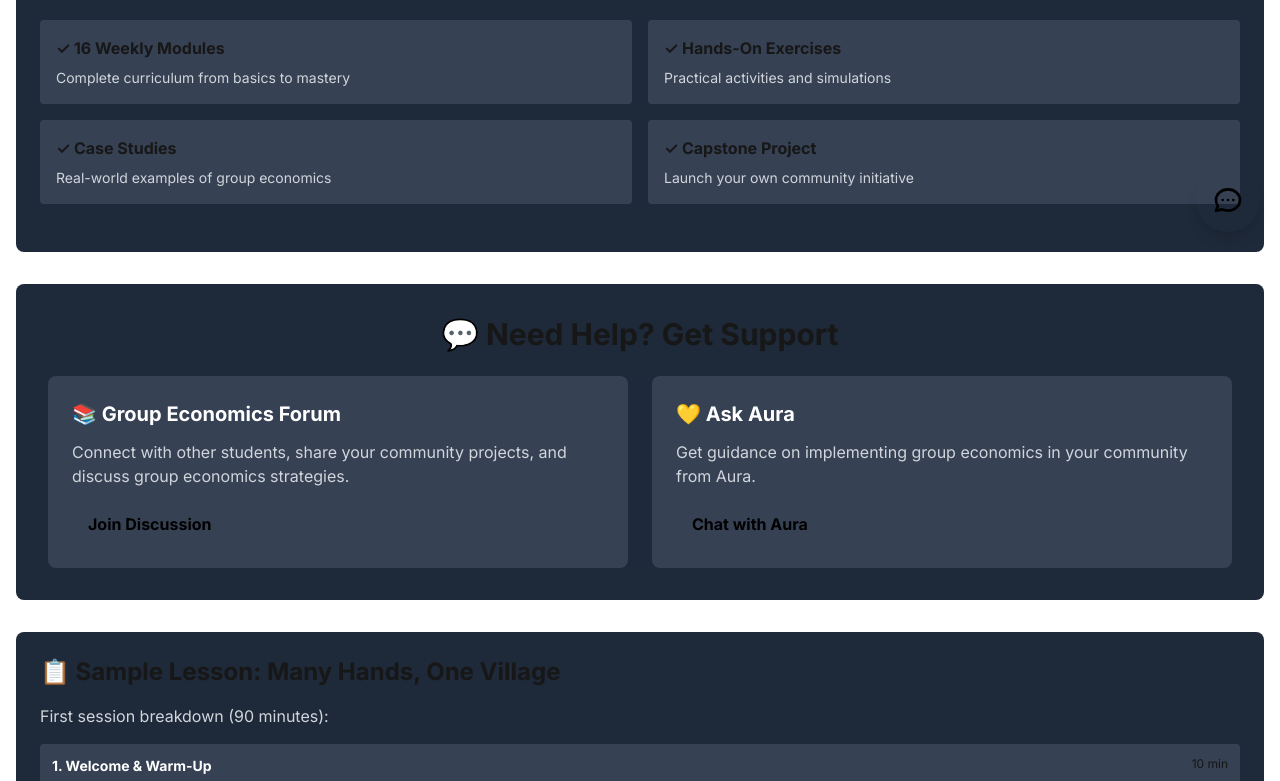
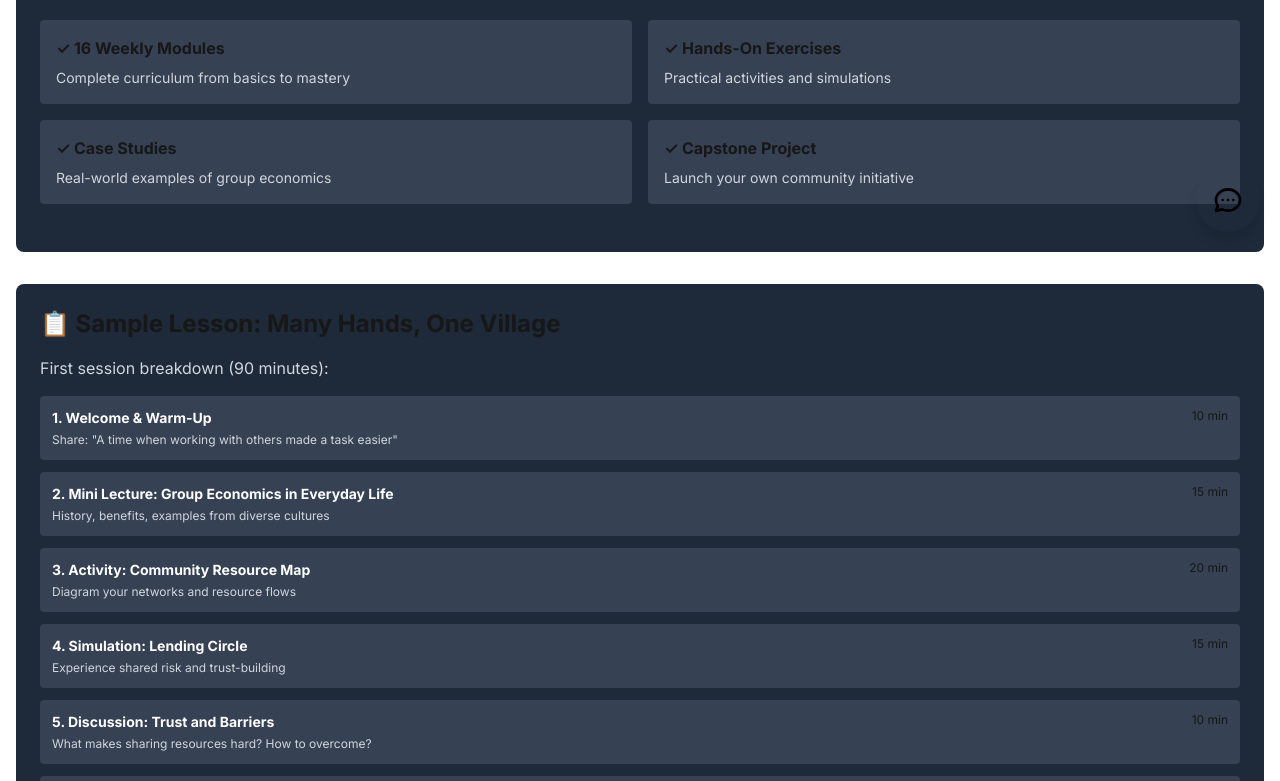
Before and after one commit to WETTENTLLC/wett-site, a Next.js app: page /wett-site/blueprint/group-economics-mastery in a window 1280 px wide. Shown: the part 548-1329 px from the top of the page. Built offline with nearby package versions, Linux system fonts and the light colour scheme.

Commit message:
Fix duplicate sections in Group Economics course and add comprehensive course audit

```diff
--- a/src/app/blueprint/group-economics-mastery/page.tsx
+++ b/src/app/blueprint/group-economics-mastery/page.tsx
@@ -178,22 +178,6 @@ export default function GroupEconomicsPage() {
         )}
       </div>
       )}
-
-      <div className="bg-gray-800 p-8 rounded-lg mb-8">
-        <h2 className="text-3xl font-bold text-wett-gold mb-6 text-center">💬 Need Help? Get Support</h2>
-        <div className="grid grid-cols-1 md:grid-cols-2 gap-6">
-          <div className="bg-gray-700 p-6 rounded-lg">
-            <h3 className="text-xl font-bold text-white mb-3">📚 Group Economics Forum</h3>
-            <p className="text-gray-300 mb-4">Connect with other students, share your community projects, and discuss group economics strategies.</p>
-            <a href="/family/members" className="inline-block bg-wett-gold text-black px-4 py-2 rounded font-bold hover:bg-yellow-400 transition">Join Discussion</a>
-          </div>
-          <div className="bg-gray-700 p-6 rounded-lg">
-            <h3 className="text-xl font-bold text-white mb-3">💛 Ask Aura</h3>
-            <p className="text-gray-300 mb-4">Get guidance on implementing group economics in your community from Aura.</p>
-            <a href="/family/aura" className="inline-block bg-wett-gold text-black px-4 py-2 rounded font-bold hover:bg-yellow-400 transition">Chat with Aura</a>
-          </div>
-        </div>
-      </div>
 
       <div className="bg-gray-800 p-6 rounded-lg mb-8">
         <h2 className="text-2xl font-bold text-wett-gold mb-4">📋 Sample Lesson: Many Hands, One Village</h2>
```
Also changed, not shown: 1 other file (tests, documents, lock files or other folders).
